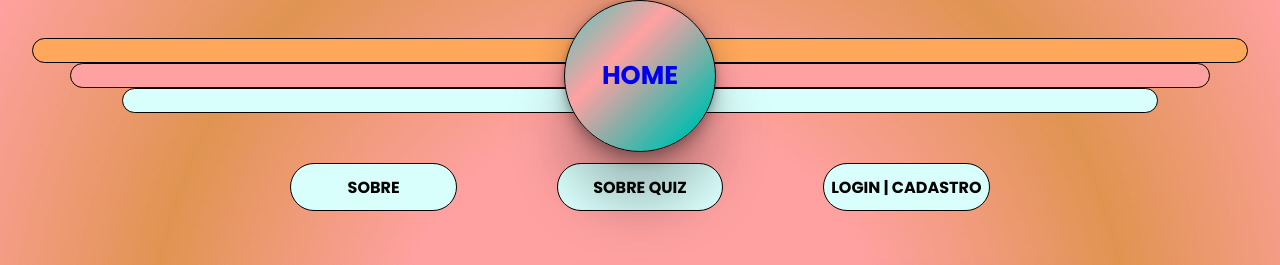
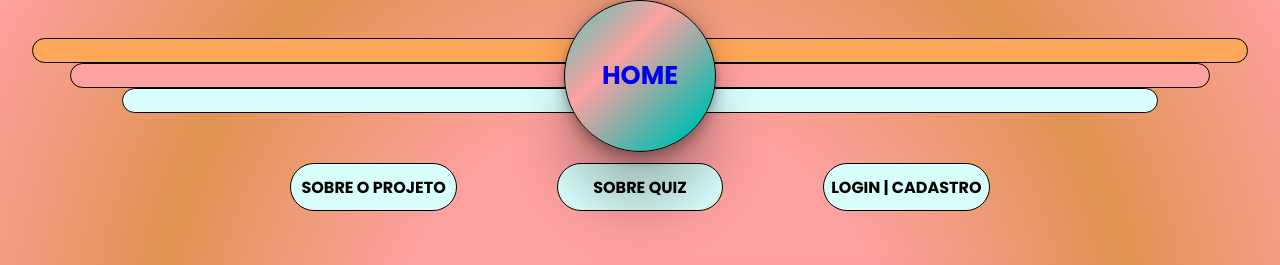
Before and after one commit to luanaliriel/projeto-individual, a website: page public/sobrequiz.html in a window 1280 px wide. Shown: the top 265 px of the page. Drawn offline with Linux system fonts and the light colour scheme.

Commit message:
ajuste pagina sobre mim

```diff
--- a/public/sobrequiz.html
+++ b/public/sobrequiz.html
@@ -19,7 +19,7 @@
     </header>
     <nav class="navegador">
         <nav class="navbar">
-            <a href="sobre.html">SOBRE</a>
+            <a href="sobre.html">SOBRE O PROJETO</a>
         </nav>
         <nav class="navbar">
             <a href="sobrequiz.html">SOBRE QUIZ</a>
```
